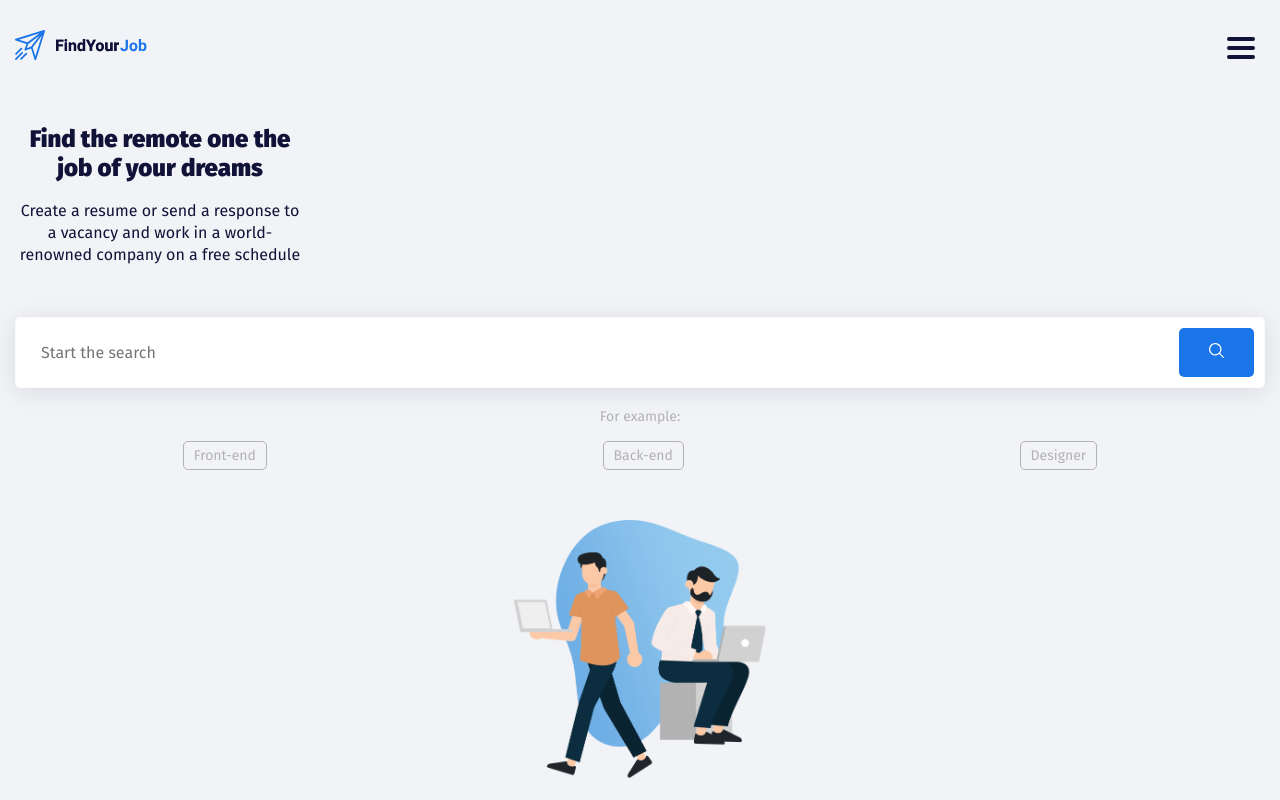
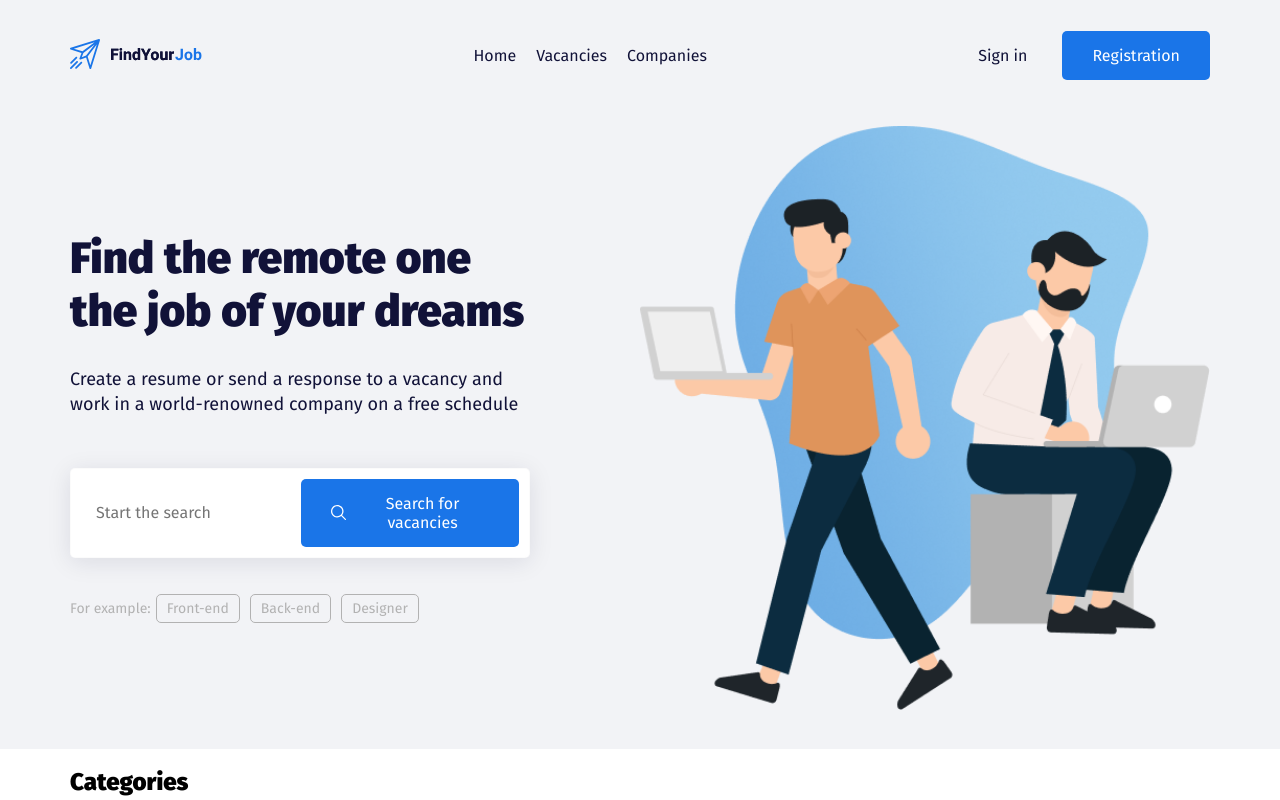
Before and after one commit to YuliaPelia/found, a plain HTML site: page index.html in a window 1280 px wide. Shown: the top 800 px of the page. Drawn offline with nearby package versions, Linux system fonts and the light colour scheme.

Commit message:
feat: add media styles

```diff
--- a/css/blocks/header.css
+++ b/css/blocks/header.css
@@ -126,3 +126,7 @@
     gap: 30px;
     flex-direction: column;
 }
+
+.desctop_box {
+    display: none;
+}
--- /dev/null
+++ b/css/blocks/media.css
@@ -0,0 +1,135 @@
+@media (min-width: 320px) {
+    .container {
+        margin: 0 auto;
+        width: 100%;
+    }
+}
+
+@media (min-width: 576px) {
+    .container {
+        width: 540px;
+    }
+
+    .preview_content {
+        width: 90%;
+    }
+
+    .preview_example {
+        display: flex;
+        align-items: center;
+        gap: 5px;
+    }
+
+    .preview_example ul {
+        gap: 10px;
+    }
+}
+
+@media (min-width: 768px) {
+    .container {
+        width: 720px;
+    }
+
+    .preview_content {
+        max-width: 90%;
+        margin: 0;
+    }
+
+    .preview_content h1 {
+        text-align: left;
+        font-size: 44px;
+        line-height: 53px;
+    }
+
+    .mobile {
+        display: none;
+
+    }
+
+    .desctop {
+        display: block;
+    }
+
+    .preview_descr {
+        text-align: left;
+        font-size: 18px;
+    }
+
+    .preview_form button span {
+        display: block;
+    }
+
+    .preview_form button {
+        display: flex;
+        gap: 10px;
+        align-items: center;
+    }
+}
+
+@media (min-width: 992px) {
+    .container {
+        width: 960px;
+    }
+
+    .preview_content {
+        max-width: 460px;
+    }
+
+    .preview_wrapper {
+        display: flex;
+        justify-content: space-between;
+        align-items: center;
+    }
+
+    .preview_img {
+        margin: 0;
+        width: 50%;
+    }
+
+    .hamburger {
+        display: none;
+    }
+
+    .header_menu {
+        position: static;
+        width: auto;
+        height: auto;
+        background-color: rgba(0, 0, 0, 0);
+        padding: 0;
+        flex-direction: row;
+    }
+
+    .header_items a {
+        font-size: 16px;
+    }
+
+    .header_list {
+        flex-direction: row;
+        gap: 20px;
+    }
+
+    .header_box {
+        flex-direction: row;
+        gap: 35px;
+    }
+
+    .header_left-block {
+        display: flex;
+        justify-content: space-between;
+        align-items: center;
+    }
+
+    .header_menu {
+        gap: 160px;
+    }
+
+    .desctop_box {
+        display: flex;
+    }
+}
+
+@media (min-width: 1200px) {
+    .container {
+        width: 1140px;
+    }
+}
--- a/css/blocks/preview.css
+++ b/css/blocks/preview.css
@@ -1,6 +1,11 @@
 .preview {
     background: #F2F3F6;
     padding: 15px 15px 35px 15px;
+}
+
+.preview_content {
+    width: 100%;
+    margin: 0 auto;
 }
 
 .preview_content h1 {
@@ -8,20 +13,20 @@
     font-size: 24px;
     line-height: 29px;
     text-align: center;
-
-    /* Text/Primary */
-    width: 290px;
     color: #111238;
 
 }
 
-.promo_descr {
+.preview_descr {
     font-weight: 400;
     font-size: 16px;
     line-height: 140%;
     text-align: center;
-    width: 290px;
     color: #111238;
+}
+
+.desctop {
+    display: none;
 }
 
 .preview_form {
@@ -100,7 +105,7 @@
 
 .preview_img {
     margin: 50px auto 0;
-    width: 252px;
+    width: 90%;
 }
 
 .preview_img img {
--- a/css/style.css
+++ b/css/style.css
@@ -1,13 +1,9 @@
 @import './blocks/header.css';
 
 @import './blocks/preview.css';
+@import './blocks/media.css';
 
 * {
     font-family: 'Fira Sans',
         sans-serif;
 }
-
-.container {
-    max-width: 100%;
-    margin: 0 auto;
-}
--- a/index.html
+++ b/index.html
@@ -28,7 +28,7 @@
                 <li class="header_items"><a href="#">Companies</a></li>
               </ul>
             </nav>
-            <div class="header_box">
+            <div class="header_box mobile">
               <a href="#">Sign in</a>
               <button>Registration</button>
             </div>
@@ -37,6 +37,10 @@
             <span></span>
             <span></span>
             <span></span>
+          </div>
+          <div class="header_box desctop_box">
+            <a href="#">Sign in</a>
+            <button>Registration</button>
           </div>
         </div>
       </div>
@@ -47,9 +51,13 @@
           <div class="preview_wrapper">
             <div class="preview_content">
               <h1>Find the remote one the job of your dreams</h1>
-              <p class="promo_descr">
+              <p class="preview_descr desctop">
                 Create a resume or send a response to a vacancy and work in a
                 world-renowned company on a free schedule
+              </p>
+              <p class="preview_descr mobile">
+                Create a resume or send a response to a vacancy in the company
+                with a world name and work on a free schedule
               </p>
               <form class="preview_form">
                 <input type="search" placeholder="Start the search" />
```
